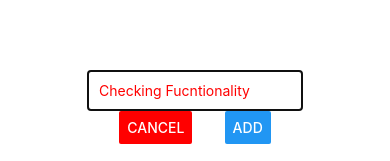
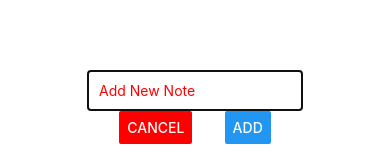
Before and after one commit to JasmeetSinghChhabra/react-native-poc, a React Native app: screen / in a window 390 px wide. Both pictures are taken after a click on the button "ADD NEW GOAL". Shown: the part 315-476 px from the top of the page. Built offline with nearby package versions, Linux system fonts and the light colour scheme.

Commit message:
Text fix

```diff
--- a/App.js
+++ b/App.js
@@ -34,7 +34,7 @@ export default function App() {
   return (
     <View style={styles.container}>
       <Text>{outputText}</Text>
-      <Button title="Click Me" onPress={() => setoutputText("Oh Yes")} />
+      <Button title="Click Me" onPress={() => setoutputText("List can be made: Add Notes.")} />
       <Button title="Add new goal" onPress={() => setIsAddMode(true)} />
 
       <GoalInput
--- a/components/GoalInput.js
+++ b/components/GoalInput.js
@@ -23,7 +23,7 @@ const GoalInput = props => {
       <View style={styles.inputContainer}>
         <TextInput
           style={styles.input}
-          placeholder="Checking Fucntionality"
+          placeholder="Add New Note"
           onChangeText={goalInputHandler}
           value={enteredGoal}
         />
```
